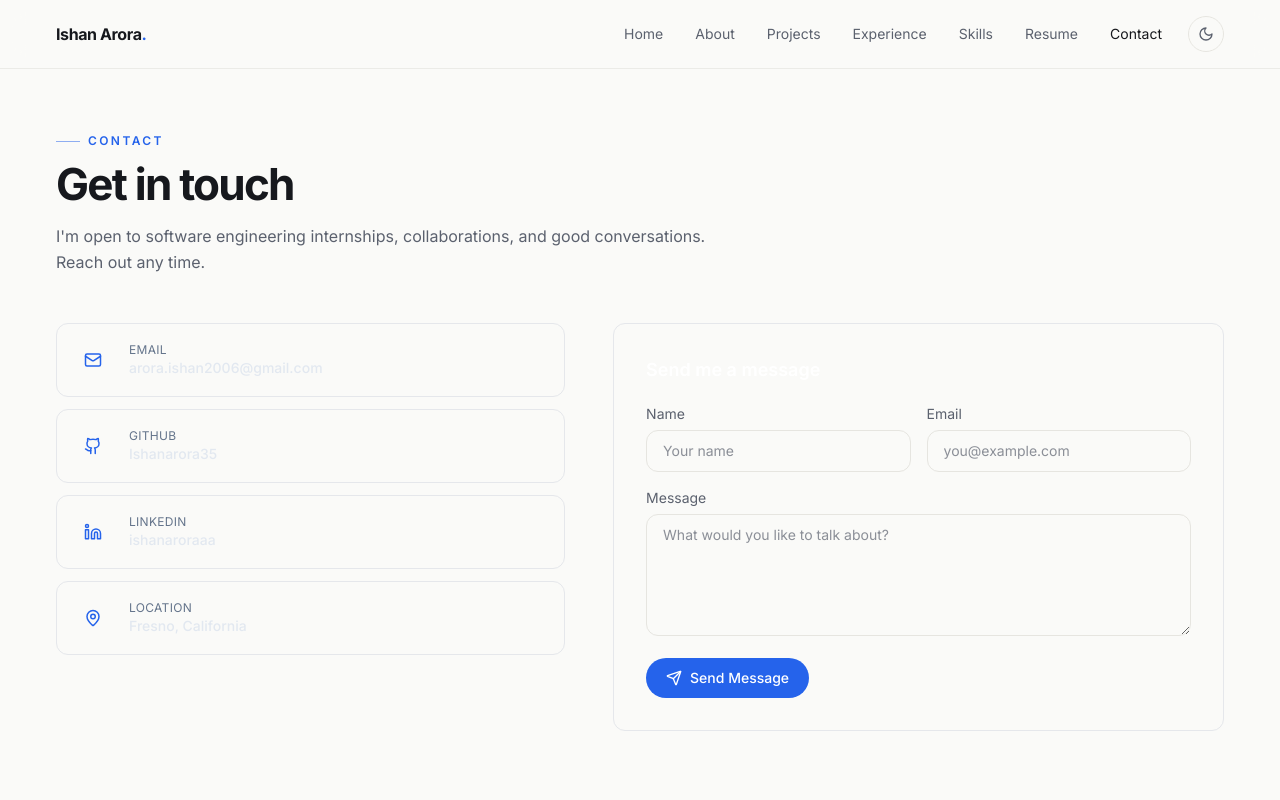
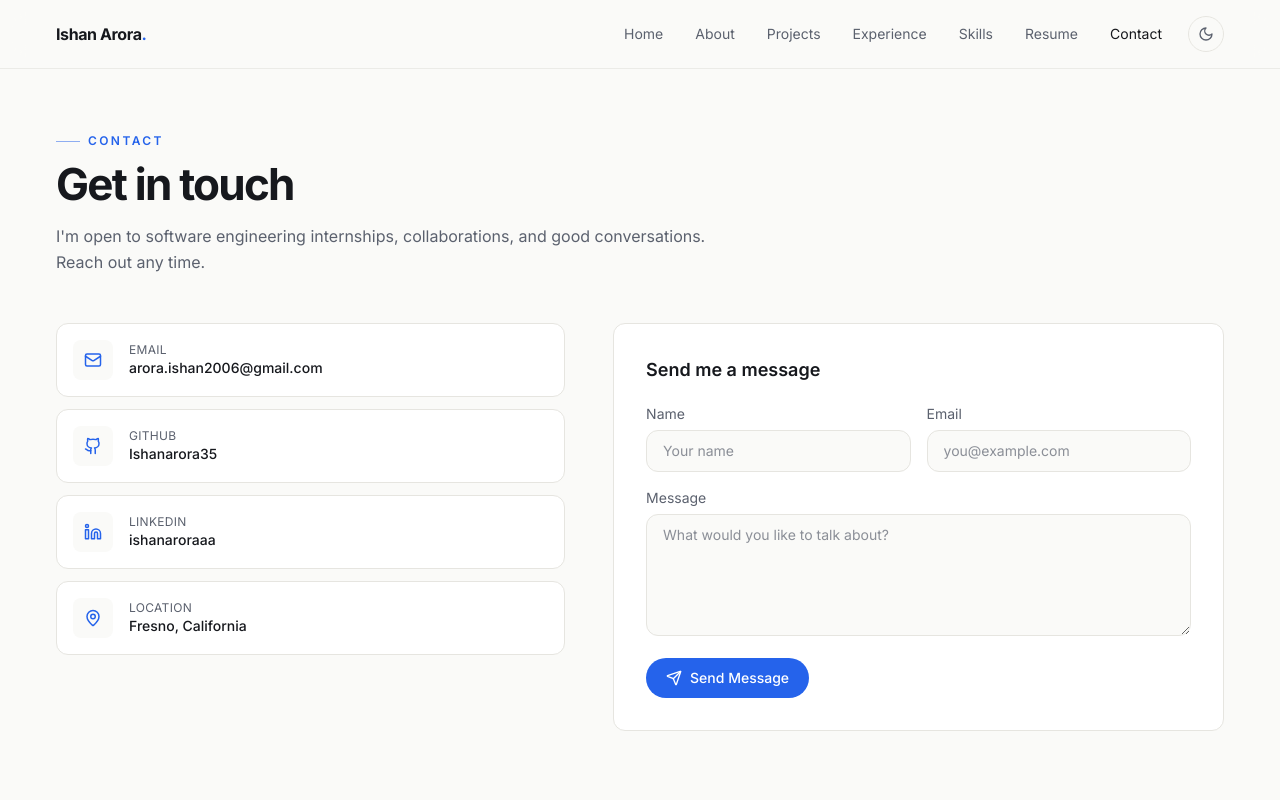
Before and after one commit to Ishanarora35/portfolio, a Next.js app: page /contact in a window 1280 px wide. Shown: the top 800 px of the page. Built offline with nearby package versions, Linux system fonts and the light colour scheme.

Commit message:
Add files via upload

```diff
--- a/src/app/contact/page.tsx
+++ b/src/app/contact/page.tsx
@@ -33,15 +33,15 @@ export default function ContactPage() {
           <div className="space-y-3">
             {links.map((link) => {
               const content = (
-                <div className="flex items-center gap-4 rounded-xl border border-surface-border bg-surface-raised p-4 transition-colors hover:border-accent/50">
-                  <span className="flex h-10 w-10 items-center justify-center rounded-lg bg-surface text-accent">
+                <div className="flex items-center gap-4 rounded-xl border border-line bg-card p-4 transition-colors hover:border-accent/50">
+                  <span className="flex h-10 w-10 items-center justify-center rounded-lg bg-base text-accent">
                     <link.icon size={18} />
                   </span>
                   <div>
-                    <p className="text-xs uppercase tracking-wide text-slate-500">
+                    <p className="text-xs uppercase tracking-wide text-muted">
                       {link.label}
                     </p>
-                    <p className="text-sm font-medium text-slate-200">
+                    <p className="text-sm font-medium text-ink">
                       {link.value}
                     </p>
                   </div>
@@ -65,8 +65,8 @@ export default function ContactPage() {
         </Reveal>
 
         <Reveal delay={0.08}>
-          <div className="rounded-xl border border-surface-border bg-surface-raised p-6 sm:p-8">
-            <h3 className="mb-5 text-lg font-semibold text-white">
+          <div className="rounded-xl border border-line bg-card p-6 sm:p-8">
+            <h3 className="mb-5 text-lg font-semibold text-ink">
               Send me a message
             </h3>
             <ContactForm />
```
